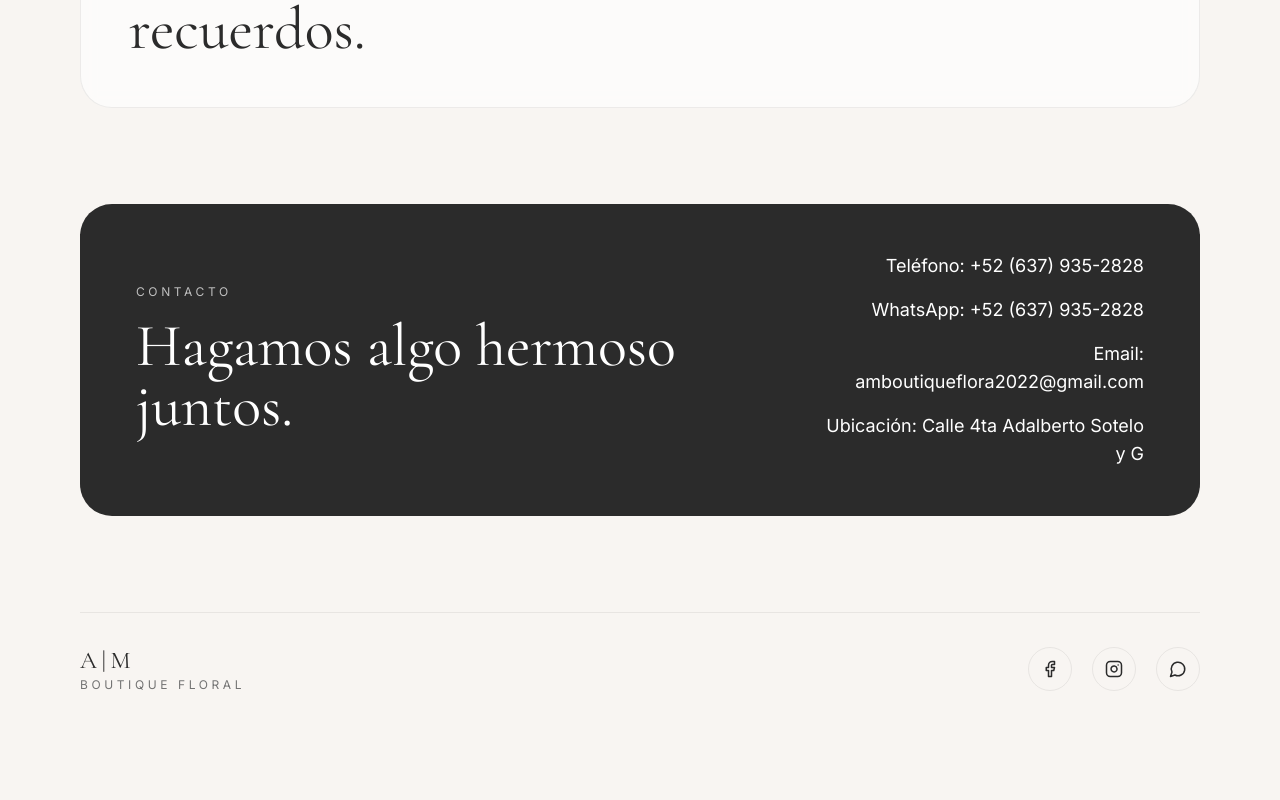
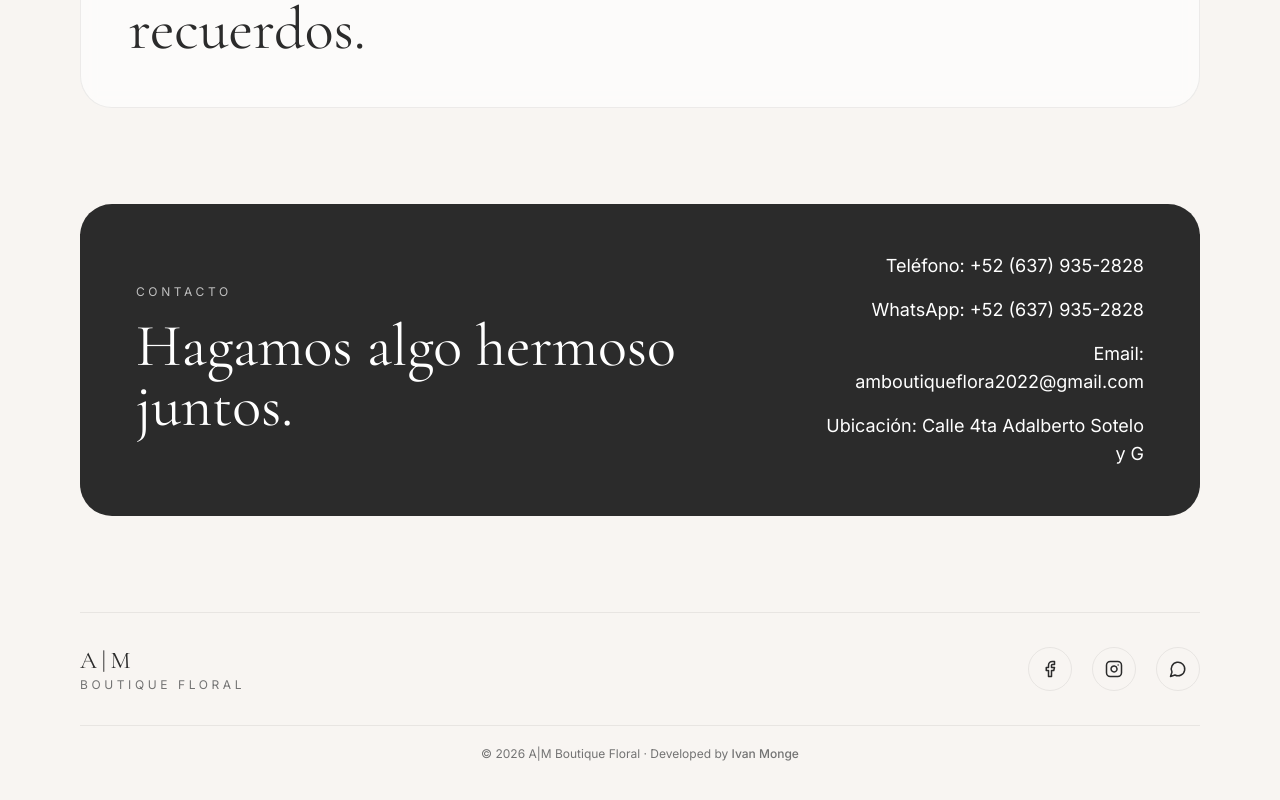
Before and after one commit to ivanmongebadilla/amfloreria, a Next.js app: page / in a window 1280 px wide. Shown: the part 1799-2599 px from the top of the page. Before the commit the page ends 2548 px from the top, so only its background shows below. Built offline with nearby package versions, Linux system fonts and the light colour scheme.

Commit message:
Added developed by on footer

```diff
--- a/src/components/shared/Footer.tsx
+++ b/src/components/shared/Footer.tsx
@@ -2,29 +2,34 @@ import { Facebook, Instagram, MessageCircle } from "lucide-react";
 
 export function Footer() {
   return (
-    <footer className="flex flex-col items-center justify-between gap-6 border-t border-[color:var(--border)] py-8 text-center md:flex-row md:text-left">
-      <div>
+    <footer className="border-t border-[color:var(--border)] py-8">
+      <div className="flex flex-col items-center justify-between gap-8 md:flex-row">
+        {/* Logo */}
+        <div className="text-center md:text-left">
           <p className="font-heading text-2xl tracking-[0.2em]">A|M</p>
           <p className="text-xs uppercase tracking-[0.3em] text-neutral-500">
             Boutique Floral
           </p>
         </div>
 
+        {/* Redes Sociales */}
         <div className="flex items-center gap-5">
           <a
             href="https://www.facebook.com/people/Am-Boutique-floral/100039831827677/?ref=NONE_xav_ig_profile_page_web#"
             target="_blank"
             rel="noopener noreferrer"
             className="rounded-full border border-[color:var(--border)] p-3 transition-colors hover:bg-[var(--blush)]/40"
+            aria-label="Facebook"
           >
             <Facebook size={18} />
           </a>
 
           <a
             href="https://www.instagram.com/am_boutique_floral_caborca/"
-          className="rounded-full border border-[color:var(--border)] p-3 transition-colors hover:bg-[var(--blush)]/40"
             target="_blank"
             rel="noopener noreferrer"
+            className="rounded-full border border-[color:var(--border)] p-3 transition-colors hover:bg-[var(--blush)]/40"
+            aria-label="Instagram"
           >
             <Instagram size={18} />
           </a>
@@ -34,10 +39,27 @@ export function Footer() {
             target="_blank"
             rel="noopener noreferrer"
             className="rounded-full border border-[color:var(--border)] p-3 transition-colors hover:bg-[var(--blush)]/40"
+            aria-label="WhatsApp"
           >
             <MessageCircle size={18} />
           </a>
         </div>
+      </div>
+
+      {/* Línea inferior */}
+      <div className="mt-8 border-t border-[color:var(--border)] pt-5">
+        <p className="text-center text-xs text-neutral-500">
+          © {new Date().getFullYear()} A|M Boutique Floral · Developed by{" "}
+          <a
+            href="https://www.instagram.com/ivanmb233/"
+            target="_blank"
+            rel="noopener noreferrer"
+            className="font-medium text-neutral-700 transition-colors hover:text-black"
+          >
+            Ivan Monge
+          </a>
+        </p>
+      </div>
     </footer>
   );
 }
```
Lines whose indentation alone changed are shown as unchanged.
